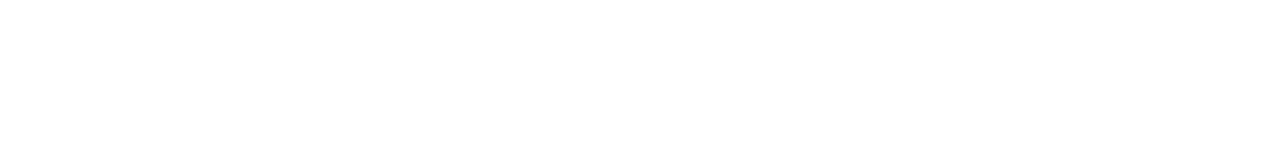
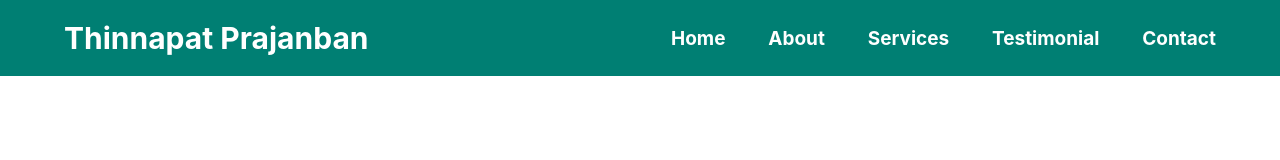
Before and after one commit to Sakeerin/PersonalPortfolio, a plain HTML site: page index.html in a window 1280 px wide. Drawn offline with Linux system fonts and the light colour scheme.

Commit message:
Header Section Code

```diff
--- a/index.html
+++ b/index.html
@@ -3,10 +3,26 @@
 <head>
     <meta charset="UTF-8">
     <meta name="viewport" content="width=device-width, initial-scale=1.0">
+    <link href='https://cdn.boxicons.com/fonts/basic/boxicons.min.css' rel='stylesheet'>
     <link rel="stylesheet" href="./style.css">
-    <title>Document</title>
+    <title>Thinnapat Prajanban - Portfolio</title>
 </head>
 <body>
 
+    <!-- Header Section Code -->
+
+    <header class="header">
+        <a href="#home" class="logo">Thinnapat Prajanban</a>
+
+        <i class='bx  bx-menu-wider' id="menu-icon"></i>
+
+        <nav class="navbar">
+            <a href="#home">Home</a>
+            <a href="#about">About</a>
+            <a href="#services">Services</a>
+            <a href="#testtimonial">Testimonial</a>
+            <a href="#contact">Contact</a>
+        </nav>
+    </header>
 </body>
 </html>
--- a/style.css
+++ b/style.css
@@ -0,0 +1,76 @@
+*{
+    margin: 0;
+    padding: 0;
+    box-sizing: border-box;
+    text-decoration: none;
+    border: none;
+    outline: none;
+    scroll-behavior: smooth;
+    font-family: -apple-system, sans-serif;
+}
+
+:root{
+    --bg-color: #fff;
+    --SND--BG-COLOR:#D5FDF9;
+    --text-color: #000;
+    --main-color: #007f73;
+
+}
+html{
+    font-size: 62.5%;
+    overflow-x:hidden ;
+}
+
+body{
+    background: var(--bg-color);
+    color: var(--text-color);
+}
+
+section{
+    min-height: 100vh;
+    padding: 10rem 9% 2rem;
+}
+
+/* Header Section Code */
+
+.header{
+    position: fixed;
+    width: 100%;
+    top: 0;
+    right: 0;
+    z-index: 1000;
+    display: flex;
+    align-items: center;
+    justify-content: space-between;
+    padding: 2rem 5%;
+    background: var(--main-color);
+    backdrop-filter: blur(10px);
+    transition: all 0.5s ease;
+}
+.logo{
+    font-size: 3rem;
+    color: var(--bg-color);
+    font-weight: 700;
+    cursor: pointer;
+    transition: 0.3s ease;
+}
+.logo:hover{
+    transform: scale(1.05);
+}
+.navbar a {
+    font-size: 1.9rem;
+    color:  var(--bg-color);
+    margin-left: 4rem;
+    font-weight: 700;
+    transition: 0.3s ease;
+}
+.navbar a:hover,
+.navbar a:active {
+    color: var(--text-color);
+}
+#menu-icon{
+    fonts-size: 3.6rem;
+    color: var(--bg-color);
+    cursor: pointer;
+    display: none;
+}
```
